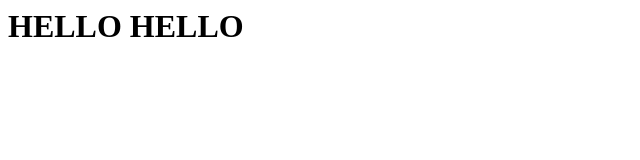
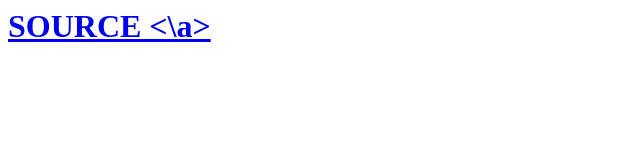
Before and after one commit to GunGengyao/site, a plain HTML site: page index.html in a window 1280 px wide. Shown: the whole page, without its empty margins (0-640 px from the left). Drawn offline with Linux system fonts and the light colour scheme.

Commit message:
Update index.html

```diff
--- a/index.html
+++ b/index.html
@@ -1,3 +1,5 @@
 <h1>
-  HELLO HELLO
+  <a href="gungengyao.github.io/site/source.html">
+  SOURCE
+  <\a>
 <h1>
```
